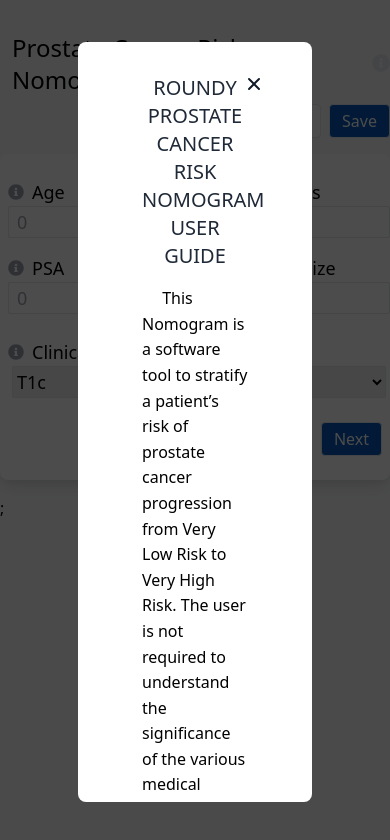
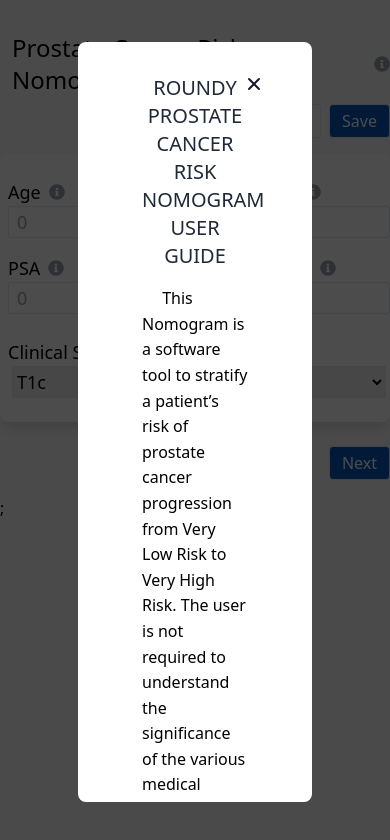
Before and after one commit to vidman22/nccn-risk-calculator, a React (Create React App) app: page / in a window 390 px wide. Shown: the top 840 px of the page. Built offline with nearby package versions, Linux system fonts and the light colour scheme; what @react-pdf/renderer would draw is missing.

Commit message:
more responsiveness changes

```diff
--- a/src/components/Analysis.tsx
+++ b/src/components/Analysis.tsx
@@ -50,9 +50,7 @@
 const Analysis: React.FC<Props> = ({ result }: Props) => {
 
     return (
-        <div className=''>
-
-            <div className='border border-gray-800 rounded-lg p-2 flex flex-col h-32 flex-wrap text-left'>
+            <div className='border border-gray-800 rounded-lg p-2 flex flex-col h-full sm:h-32 flex-wrap text-left'>
                 <p>
                     <span className='font-medium'>Percentage of Cores Positive: </span>{result.corePercentagePositive}%
                 </p>
@@ -78,7 +76,6 @@
                     <span className='font-medium'>Max Grade Group: </span>{result.maxGradeGroup}
                 </p>
             </div>
-        </div>
     );
 }
 export default Analysis;
--- a/src/components/AnalysisModal/AnalysisModal.css
+++ b/src/components/AnalysisModal/AnalysisModal.css
@@ -10,17 +10,10 @@
 }
 
 .AnalysisModal {
-    position: fixed;
-    z-index: 200;
-    background-color: white;
-    padding: 2rem;
-    text-align: center;
-    border-radius: 8px;
     height: 90vh;
-    overflow-y: scroll;
-    box-sizing: border-box;
     top: 5%;
     left: 7.5%;
     width: 85%;
+    z-index: 200;
     transition: all 0.3s ease-out;
 }
--- a/src/components/ConfirmationModal/ConfirmationModal.css
+++ b/src/components/ConfirmationModal/ConfirmationModal.css
@@ -1,6 +1,6 @@
 .Backdrop {
     position: fixed;
-    z-index: 110;
+    z-index: 99;
     top: 0;
     left: 0;
     width: 100%;
--- a/src/components/DeleteIcon/DeleteIcon.jsx
+++ b/src/components/DeleteIcon/DeleteIcon.jsx
@@ -2,7 +2,7 @@
 import { FontAwesomeIcon } from '@fortawesome/react-fontawesome';
 
 const DeleteIcon = styled(FontAwesomeIcon)`
-    font-size: 20px;
+    font-size: 1rem;
     color: slategray;
     align-self: center;
     width: 24px;
--- a/src/components/PlusIcon/PlusIcon.jsx
+++ b/src/components/PlusIcon/PlusIcon.jsx
@@ -3,7 +3,7 @@
 
 const PlusIcon = styled(FontAwesomeIcon)`
     position: relative;
-    font-size: 24px;
+    font-size: 1rem;
     color: slategray;
     align-self: center;
     width: 24px;
--- a/src/containers/AppForm/AppForm.tsx
+++ b/src/containers/AppForm/AppForm.tsx
@@ -24,14 +24,14 @@
                         >
                             <div className='w-full flex flex-col justify-between items-start'>
                                 <div className='flex items-center'>
-                                    <Tippy className='bg-gray-400 text-white rounded-md px-2 cursor-pointer' content={obj.description}>
-                                        <div className='mr-1'>
-                                            <FontAwesomeIcon className='text-gray-400 mr-1 m' icon={faInfoCircle} />
-                                        </div>
-                                    </Tippy>
                                     <label className='text-lg w-full'>
                                         {obj.label}
                                     </label>
+                                    <Tippy className='bg-gray-400 text-white rounded-md px-2 cursor-pointer' content={obj.description}>
+                                        <div className='ml-1'>
+                                            <FontAwesomeIcon className='text-gray-400 ml-1' icon={faInfoCircle} />
+                                        </div>
+                                    </Tippy>
                                 </div>
                                 <input
                                     className='border border-gray-200 h-8 text-lg px-2 rounded-sm w-full'
@@ -53,14 +53,14 @@
             <div className='relative flex flex-col w-full items-center justify-center'>
                 <div className='w-full flex flex-col justify-between items-start'>
                     <div className='flex items-center'>
-                        <Tippy className='bg-gray-400 text-white rounded-md px-2 cursor-pointer' content={form.clinicalStage.description}>
-                            <div className='mr-1'>
-                                <FontAwesomeIcon className='text-gray-400 mr-1 m' icon={faInfoCircle} />
-                            </div>
-                        </Tippy>
                         <label className='text-lg w-full'>
                             {form.clinicalStage.label}
                         </label>
+                        <Tippy className='bg-gray-400 text-white rounded-md px-2 cursor-pointer' content={form.clinicalStage.description}>
+                            <div className='ml-1'>
+                                <FontAwesomeIcon className='text-gray-400 ml-1' icon={faInfoCircle} />
+                            </div>
+                        </Tippy>
                     </div>
                     <select
                         className='w-full border border-gray-200 h-8 text-lg rounded-sm ml-1'
--- a/src/containers/LandingPage.tsx
+++ b/src/containers/LandingPage.tsx
@@ -9,8 +9,6 @@
 import InfoModal from '../components/InfoModal/InfoModal';
 import { CSSTransition, SwitchTransition } from 'react-transition-group';
 import styled from 'styled-components';
-// import {PDFViewer} from '@react-pdf/renderer';
-// import PDFDocument from "../PDFDocument/PDFDocument";
 import { coreData, CoreData } from '../data/coreData';
 import { formData, FormData, ClinicalStage } from '../data/formData';
 import Tippy from '@tippyjs/react';
@@ -185,8 +183,6 @@
     const [highRiskFactors, setHighRiskFactors] = useState<HighRiskFactor>(highRiskFactorsData);
     const [vHighRiskFactors, setVHighRiskFactors] = useState<VHighRiskFactor>(vHighRiskFactorsData);
     const [step, setStep] = useState(0);
-
-    // const [showPdf, setShowPdf] = useState(false);
 
     const [result, setResult] = useState<Result>({
         corePercentagePositive: '',
@@ -668,7 +664,7 @@
                         onClick={() => {
                             setShowInfoModal(true)
                         }}>
-                        <FontAwesomeIcon className='text-gray-200 text-lg' icon={faInfoCircle} size={'2x'} />
+                        <FontAwesomeIcon className='text-gray-400' icon={faInfoCircle} />
                     </button>
                 </Tippy>
             </div>
@@ -704,28 +700,32 @@
                     classNames="fade"
                     nodeRef={nodeRef}
                 >
-                        <Fade ref={nodeRef} className='w-full mx-auto my-4 sm:mx-auto sm:w-3/4 md:w-7/12 rounded-lg shadow-lg bg-white px-2 sm:px-8 py-6'>
-                            {step === 0 && <AppForm form={form} handleChange={handleChange} />}
-                            {step === 1 && <CoreDataTable
+                    <Fade ref={nodeRef} >
+                        {step === 0 &&
+                            <div className='w-full mx-auto my-4 sm:mx-auto sm:w-3/4 md:w-7/12 rounded-lg shadow-lg bg-white px-2 sm:px-8 py-6'>
+                                <AppForm form={form} handleChange={handleChange} />
+                            </div>
+                        }
+                        {step === 1 &&
+                            <div className='w-full mx-auto my-4 sm:mx-auto sm:w-3/4 md:w-10/12 rounded-lg shadow-lg bg-white px-2 sm:px-8 py-6'>
+                                <CoreDataTable
                                     addCore={addCore}
                                     setCores={setCores}
                                     removeCore={removeCore}
                                     setCoresValid={setCoresValid}
                                     coresValid={coresValid}
                                     cores={cores}
-                            />}
-                            <div className='flex justify-between mt-6'>
+                                />
+                            </div>
+                        }
                         {step > 0 ?
+                            <div className='w-full mx-auto my-4 sm:mx-auto sm:w-3/4 md:w-10/12 flex justify-end mt-6'>
                                 <button
-                                        className='border border-gray-200 px-3 py-1 rounded bg-white'
+                                    className='border border-gray-200 px-3 py-1 rounded bg-white mr-2'
                                     onClick={() => setStep(s => s - 1)}
                                 >
                                     Back
                                 </button>
-                                    :
-                                    <div></div>
-                                }
-                                {step > 0 ?
                                 <button
                                     className='border border-gray-200 px-3 py-1 rounded bg-white'
                                     style={{ backgroundColor: "#0858B8", color: "#fff" }}
@@ -733,7 +733,9 @@
                                 >
                                     Analysis
                             </button>
+                            </div>
                             :
+                            <div className='w-full mx-auto my-4 sm:mx-auto sm:w-3/4 md:w-7/12 flex justify-end mt-6'>
                                 <button
                                     className='border px-3 py-1 rounded bg-white'
                                     style={{ backgroundColor: "#0858B8", color: "#fff" }}
@@ -741,8 +743,8 @@
                                 >
                                     Next
                                 </button>
+                            </div>
                         }
-                            </div>
                     </Fade>
                 </CSSTransition>
             </SwitchTransition>
--- a/src/data/coreData.ts
+++ b/src/data/coreData.ts
@@ -148,6 +148,6 @@
     { name: '% Involved', description: 'The percentage of the core that shows abnormality' },
     { name: 'Primary', description: 'This is the Gleason Primary score of the core' },
     { name: 'Secondary', description: 'This is the Gleason Secondary score of the core' },
-    // { name: 'Sum', description: 'This is the auto-calculated sum of the Primary and Secondary' },
-    // { name: 'Grade Group', description: 'This is the auto-calculated Grade Group score from the Gleason scores' },
+    { name: 'Sum', description: 'This is the auto-calculated sum of the Primary and Secondary' },
+    { name: 'Grade Group', description: 'This is the auto-calculated Grade Group score from the Gleason scores' },
 ]
```
Also changed, not shown: src/components/AnalysisModal/AnalysisModal.tsx (+13 -13 lines), src/containers/CoreDataTable/CoreDataTable.tsx (+6 -7 lines), src/data/formData.ts (+4 -4 lines). Lines whose indentation alone changed are shown as unchanged.
